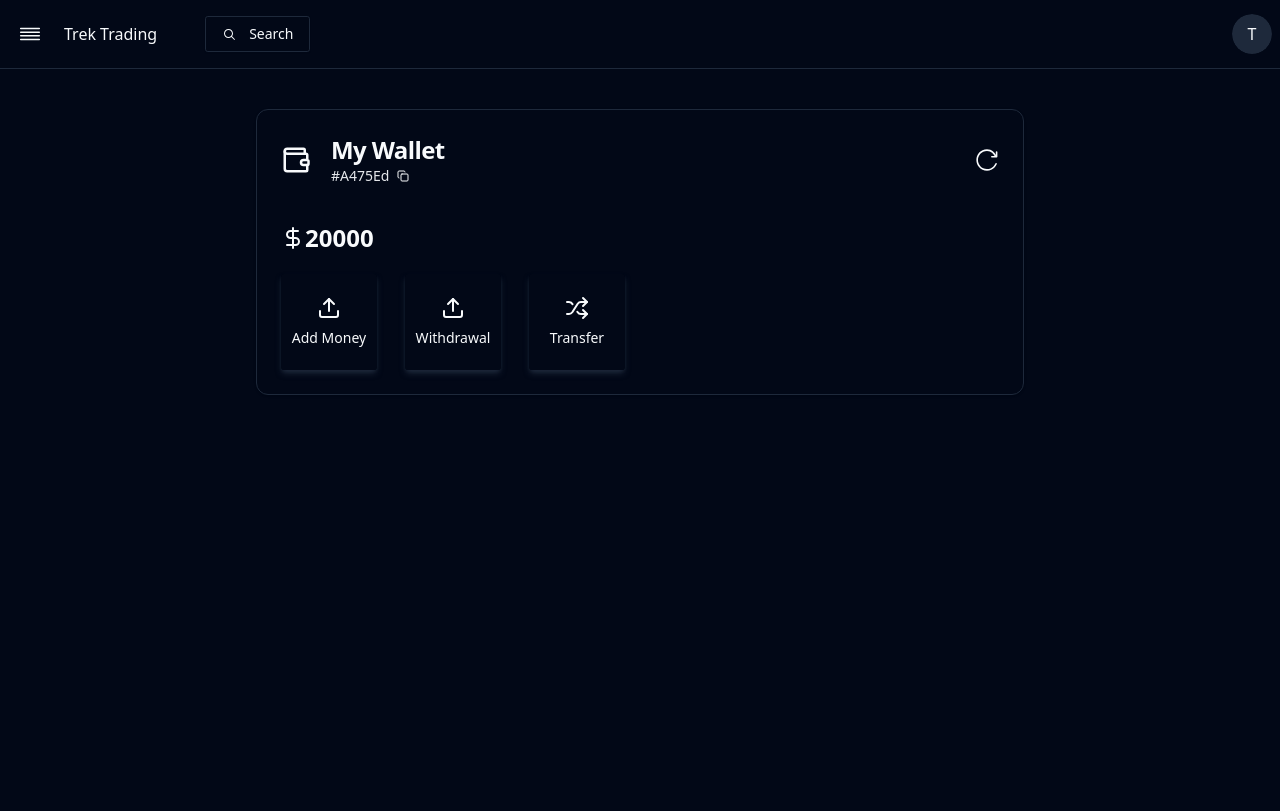
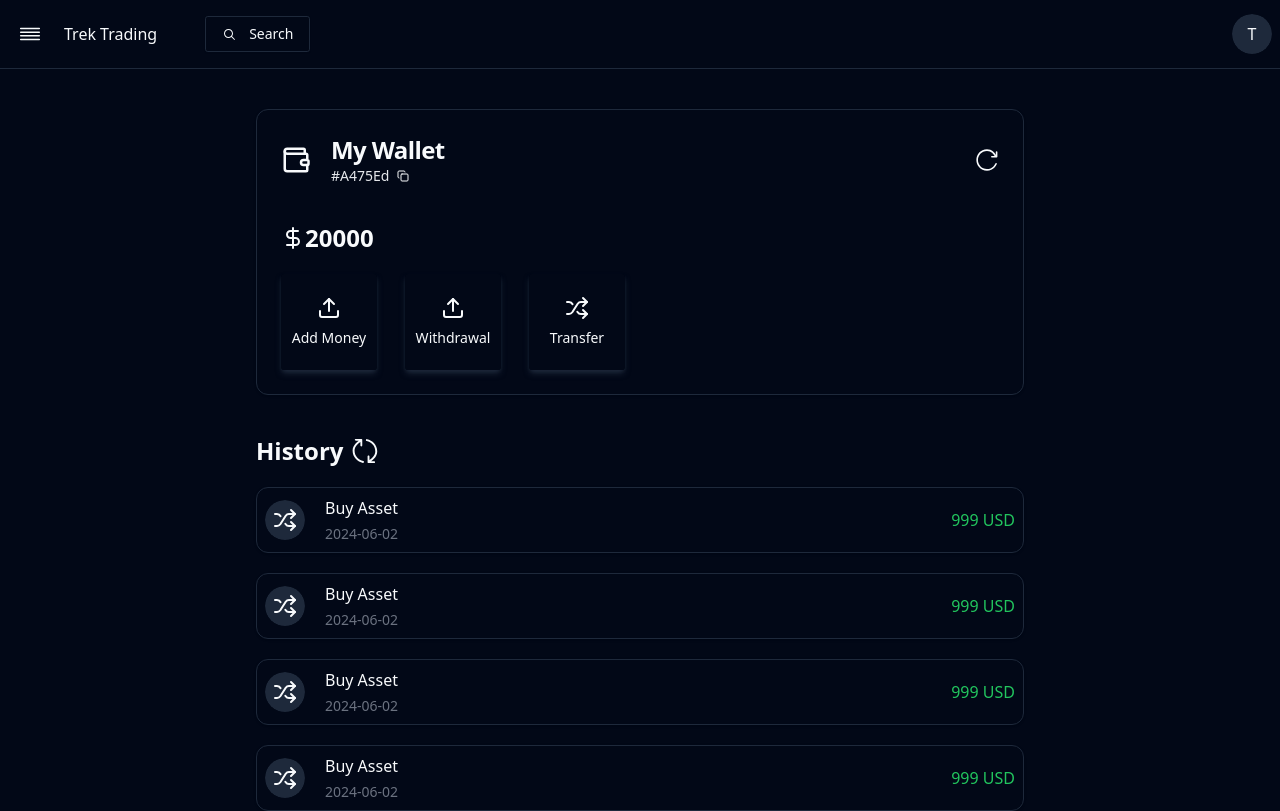
Before and after one commit to lequyan2003/crypto-trading-app, a React (Vite) app in the folder client/: page /wallet in a window 1280 px wide. Shown: the top 811 px of the page. Built offline with nearby package versions, Linux system fonts and the light colour scheme.

Commit message:
wallet finished

```diff
--- a/client/src/pages/Wallet/Wallet.jsx
+++ b/client/src/pages/Wallet/Wallet.jsx
@@ -1,3 +1,4 @@
+import { Avatar, AvatarFallback } from "@/components/ui/avatar";
 import { Card, CardContent, CardHeader, CardTitle } from "@/components/ui/card";
 import {
   Dialog,
@@ -6,7 +7,7 @@ import {
   DialogTitle,
   DialogTrigger,
 } from "@/components/ui/dialog";
-import { ReloadIcon } from "@radix-ui/react-icons";
+import { ReloadIcon, UpdateIcon } from "@radix-ui/react-icons";
 import {
   CopyIcon,
   DollarSign,
@@ -98,6 +99,38 @@ const Wallet = () => {
             </div>
           </CardContent>
         </Card>
+
+        <div className="py-5 pt-10">
+          <div className="flex gap-2 items-center pb-5">
+            <h1 className="text-2xl font-semibold">History</h1>
+            <UpdateIcon className="h-7 w-7 p-0 cursor-pointer hover:text-gray-400" />
+          </div>
+
+          <div className="space-y-5">
+            {[1, 1, 1, 1, 1, 1, 1].map((item, i) => (
+              <div key={i}>
+                <Card className="px-5 flex justify-between items-center p-2">
+                  <div className="flex items-center gap-5">
+                    <Avatar>
+                      <AvatarFallback>
+                        <ShuffleIcon />
+                      </AvatarFallback>
+                    </Avatar>
+
+                    <div className="space-y-1">
+                      <h1>Buy Asset</h1>
+                      <p className="text-sm text-gray-500">2024-06-02</p>
+                    </div>
+                  </div>
+
+                  <div>
+                    <p className={`text-green-500`}>999 USD</p>
+                  </div>
+                </Card>
+              </div>
+            ))}
+          </div>
+        </div>
       </div>
     </div>
   );
```
